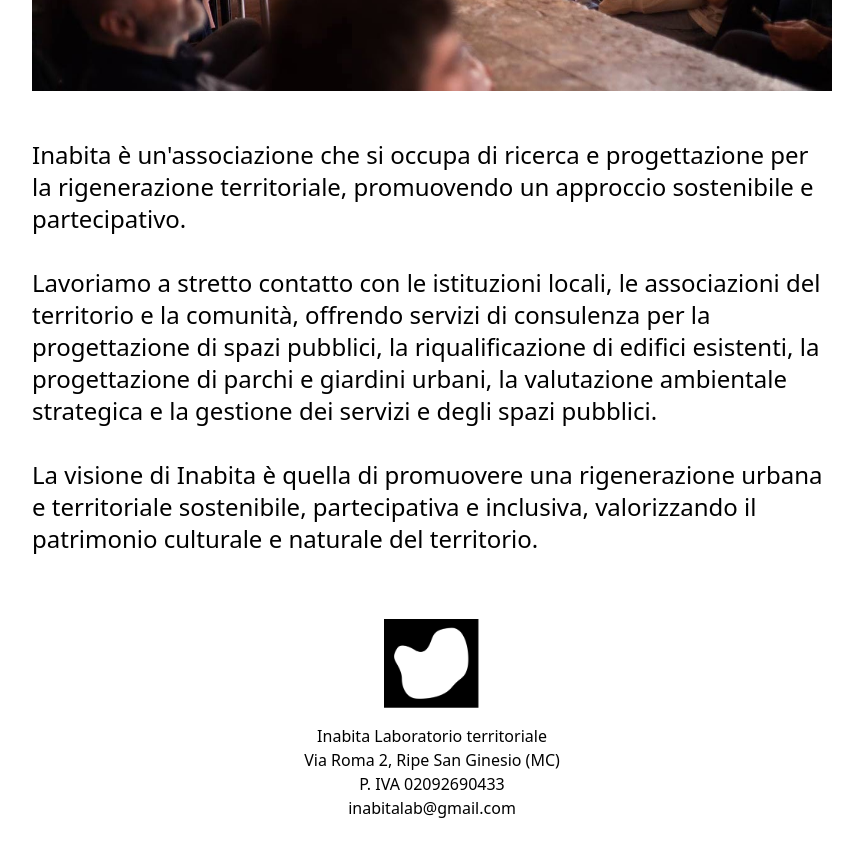
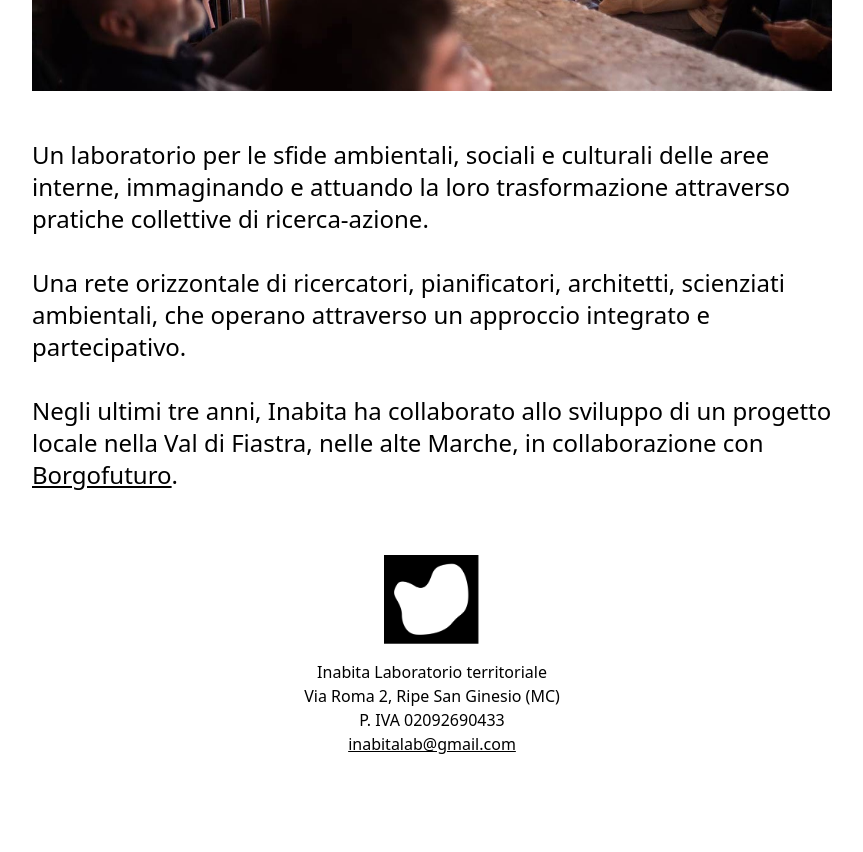
Before and after one commit to sekmo/inabitalab, an Astro site: page / in a window 1280 px wide. Shown: the part 520-1372 px from the top of the page, without its empty margins (208-1071 px from the left). After the commit the page ends 1308 px from the top, so only its background shows below. Built offline with nearby package versions, Linux system fonts and the light colour scheme; Astro itself is replaced by a stand-in of ours; a web font is replaced by a local one.

Commit message:
Fix home text

```diff
--- a/src/pages/index.astro
+++ b/src/pages/index.astro
@@ -15,14 +15,14 @@ import inabitaLogoSmall from "../assets/inabita_logo_small.png"
 
     <Image src={inabitaPortrait} alt="Foto Inabita" class="mt-8" />
     <div class="mx-auto mt-12 lg:text-2xl">
-      <p>Inabita è un'associazione che si occupa di ricerca e progettazione per la rigenerazione territoriale, promuovendo un approccio sostenibile e partecipativo.</p><br>
-      <p>Lavoriamo a stretto contatto con le istituzioni locali, le associazioni del territorio e la comunità, offrendo servizi di consulenza per la progettazione di spazi pubblici, la riqualificazione di edifici esistenti, la progettazione di parchi e giardini urbani, la valutazione ambientale strategica e la gestione dei servizi e degli spazi pubblici.</p><br>
-      <p>La visione di Inabita è quella di promuovere una rigenerazione urbana e territoriale sostenibile, partecipativa e inclusiva, valorizzando il patrimonio culturale e naturale del territorio.</p>
+      <p>Un laboratorio per le sfide ambientali, sociali e culturali delle aree interne, immaginando e attuando la loro trasformazione attraverso pratiche collettive di ricerca-azione.</p><br>
+      <p>Una rete orizzontale di ricercatori, pianificatori, architetti, scienziati ambientali, che operano attraverso un approccio integrato e partecipativo.</p><br>
+      <p>Negli ultimi tre anni, Inabita ha collaborato allo sviluppo di un progetto locale nella Val di Fiastra, nelle alte Marche, in collaborazione con <a href="https://borgofuturo.net/progetto-locale/" target="_blank">Borgofuturo</a>.</p>
     </div>
 
     <div class="mx-auto mt-16 mb-8 text-center text-sm xl:text-base">
       <Image src={inabitaLogoSmall} alt="Logo Inabita" class="w-20 xl:w-24 mt-8 mx-auto" />
-      <p class="mt-4">Inabita Laboratorio territoriale<br>Via Roma 2, Ripe San Ginesio (MC)<br>P. IVA 02092690433<br>inabitalab@gmail.com</p>
+      <p class="mt-4">Inabita Laboratorio territoriale<br>Via Roma 2, Ripe San Ginesio (MC)<br>P. IVA 02092690433<br><a href="mailto:inabitalab@gmail.com">inabitalab@gmail.com</a></p>
     </div>
 
 
```
